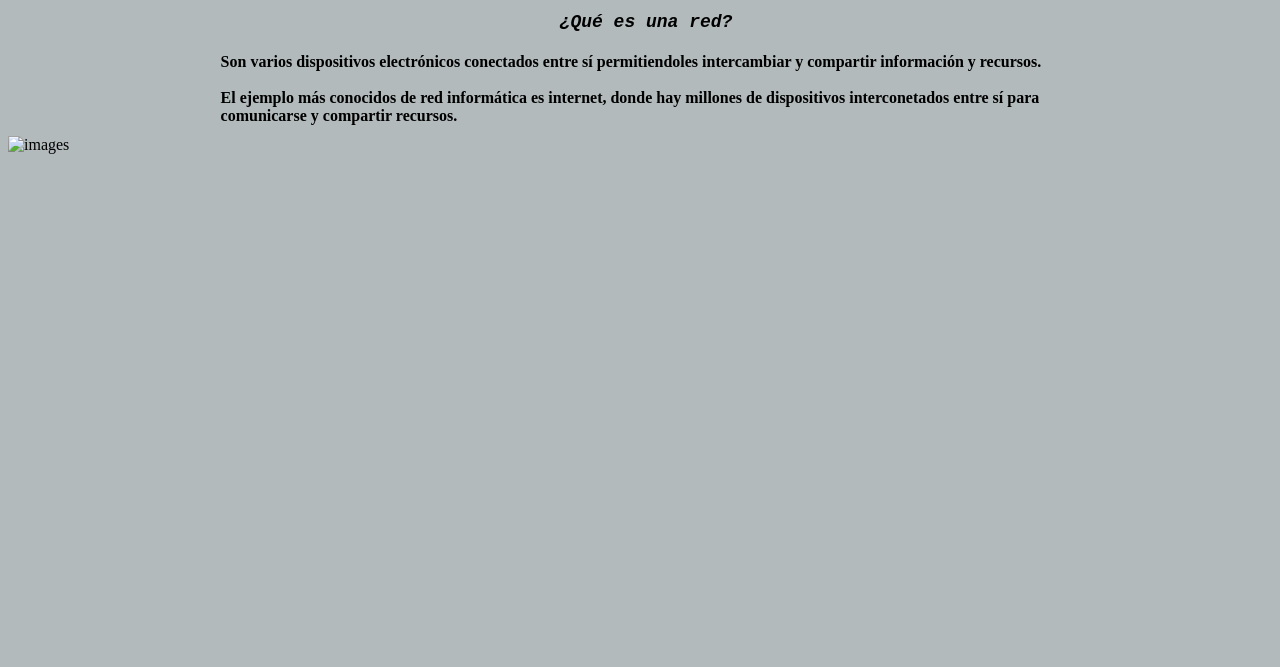
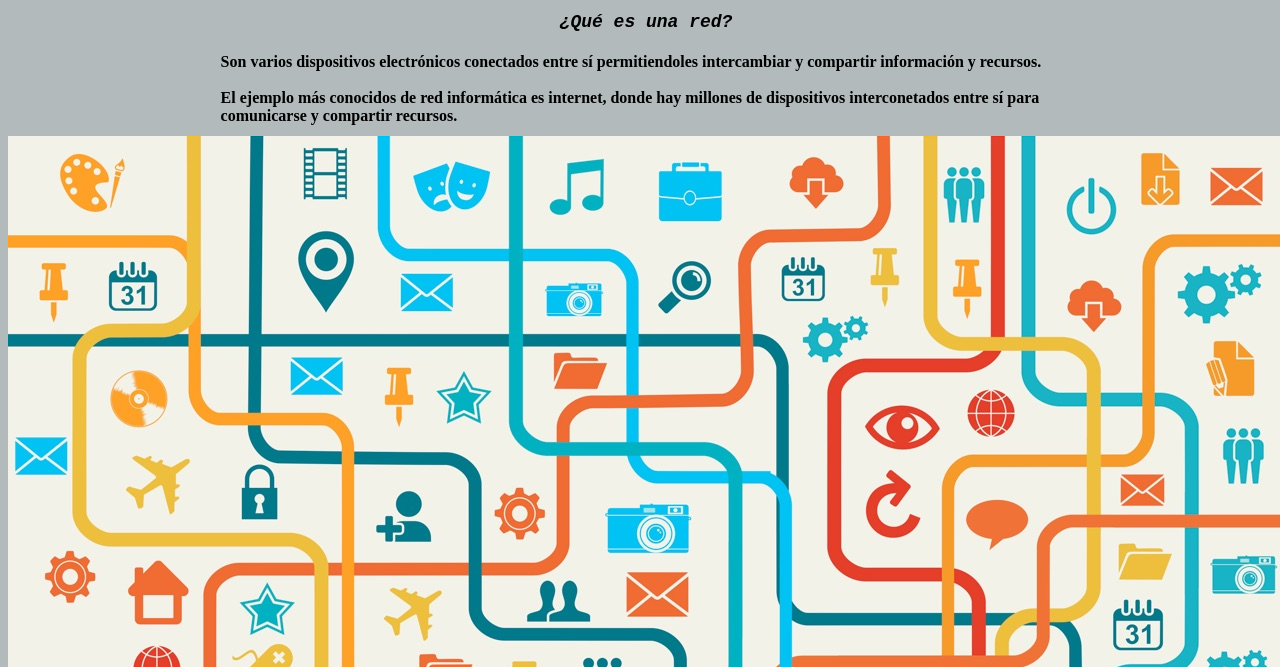
Before and after one commit to Minirubka/2bach_grupo3, a plain HTML site: page red_local_lan.html in a window 1280 px wide. Shown: the part 133-800 px from the top of the page. Drawn offline with Linux system fonts and the light colour scheme.

Commit message:
Update red_local_lan.html

```diff
--- a/red_local_lan.html
+++ b/red_local_lan.html
@@ -25,6 +25,6 @@
 			<p><B>Son varios dispositivos electrónicos conectados entre sí permitiendoles intercambiar y compartir información y recursos.<BR><BR> El ejemplo más conocidos de red informática es internet, donde hay millones de dispositivos interconetados entre sí para comunicarse y compartir recursos. </B></p>
 			</TD>
 	</TABLE>
-		<img align="center" src="red_informatica.jpg" alt="images">
+		<img align="center" src="images/red_informatica.jpg"
 	</BODY>
 </html>
```
